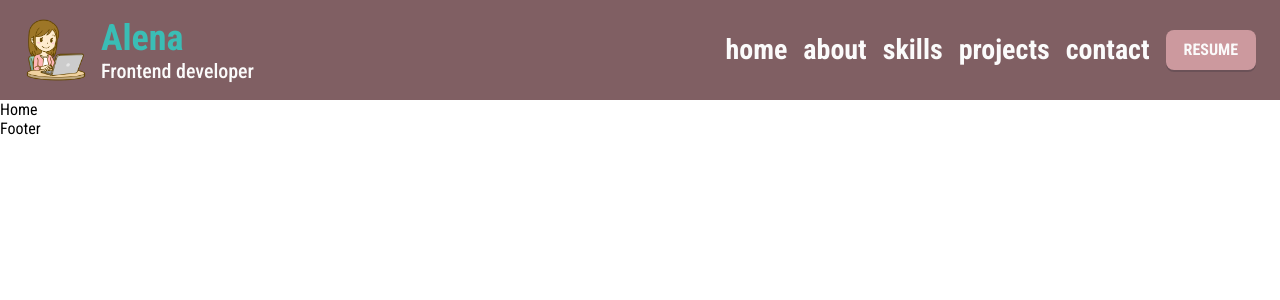
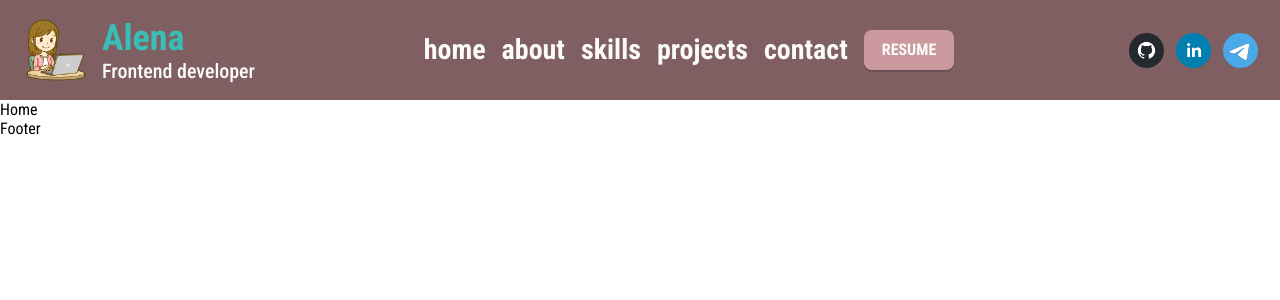
Before and after one commit to AlenaGM/portfolio, a React (Create React App) app: page / in a window 1280 px wide. Shown: the top 300 px of the page. Built offline with nearby package versions, Linux system fonts and the light colour scheme.

Commit message:
added social icons

```diff
--- a/package.json
+++ b/package.json
@@ -11,6 +11,7 @@
     "react-dom": "^18.2.0",
     "react-router-dom": "^6.4.2",
     "react-scripts": "5.0.1",
+    "react-social-icons": "^5.15.0",
     "sass": "^1.55.0",
     "web-vitals": "^2.1.4"
   },
--- a/src/components/header/Header.js
+++ b/src/components/header/Header.js
@@ -1,5 +1,6 @@
 import React, { useState } from "react";
 import { Link, NavLink } from "react-router-dom";
+import { SocialIcon } from "react-social-icons";
 
 import logo from "../../assets/images/logo.png";
 
@@ -44,6 +45,26 @@ const Header = () => {
           </li>
         </ul>
       </nav>
+      <div className="app__header_social">
+        <SocialIcon
+          url="https://github.com/AlenaGM"
+          target="_blank"
+          fgColor="#fff"
+          style={{ height: 35, width: 35 }}
+        />
+        <SocialIcon
+          url="https://www.linkedin.com/in/alena-guillaume/"
+          target="_blank"
+          fgColor="#fff"
+          style={{ height: 35, width: 35 }}
+        />
+        <SocialIcon
+          url="https://t.me/alenagm"
+          target="_blank"
+          fgColor="#fff"
+          style={{ height: 35, width: 35 }}
+        />
+      </div>
     </header>
   );
 };
--- a/src/components/header/header.scss
+++ b/src/components/header/header.scss
@@ -14,7 +14,7 @@
     }
     &_logo {
       max-width: 80px;
-      margin-right: 5px;
+      margin-right: 6px;
       &:hover {
         cursor: pointer;
       }
@@ -61,5 +61,13 @@
         }
       }
     }
+    &_social {
+      display: flex;
+      flex-wrap: wrap;
+      justify-content: flex-end;
+      a {
+        margin: 6px;
+      }
+    }
   }
 }
```
Also changed, not shown: 1 other file (tests, documents, lock files or other folders).
